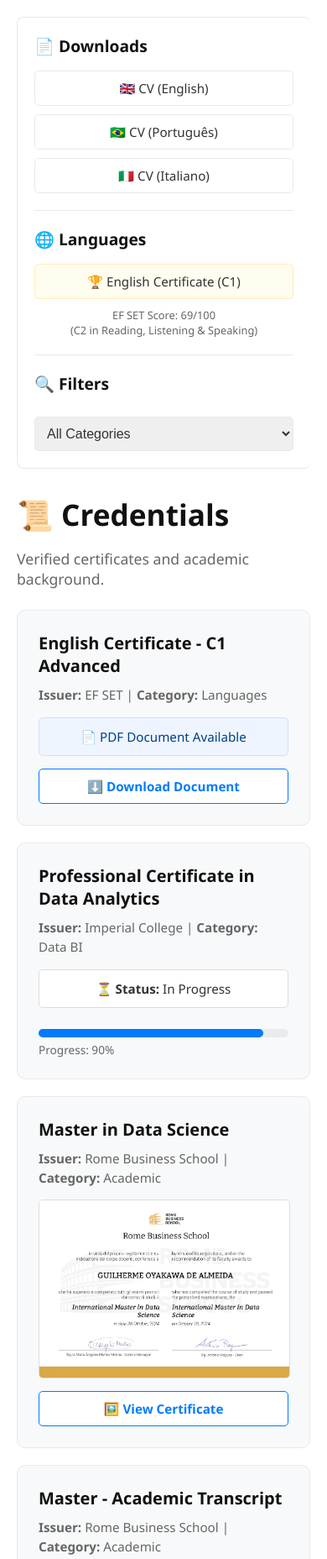
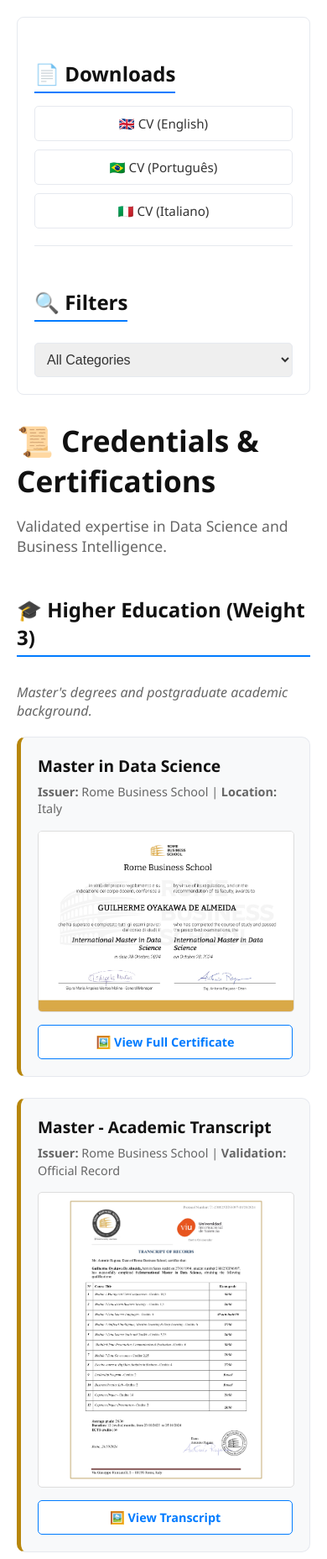
Before and after one commit to GuiAlmeida94/MyCredentials, a plain HTML site: page index.html in a window 390 px wide. Shown: the top 1856 px of the page at 84% size. Drawn offline with Linux system fonts and the light colour scheme.

Commit message:
Update index.html

```diff
--- a/index.html
+++ b/index.html
@@ -3,7 +3,7 @@
 <head>
 <meta charset="UTF-8">
 <meta name="viewport" content="width=device-width, initial-scale=1.0">
-<title>Credentials</title>
+<title>Credentials | Guilherme Oyakawa</title>
 <style>
     :root {
         --blue: #007bff;
@@ -12,6 +12,7 @@
         --border: #e6e9ef;
         --text-main: #333;
         --text-muted: #666;
+        --gold: #b8860b;
     }
 
     body {
@@ -19,21 +20,21 @@
         margin: 0;
         background: var(--bg-main);
         color: var(--text-main);
-        padding: 20px; /* Increased padding for better aesthetics */
+        padding: 20px;
         box-sizing: border-box;
     }
 
-    /* Center the entire layout on the screen */
+    /* Center the entire layout */
     .layout-container {
         display: flex;
         flex-direction: row;
         gap: 30px;
         align-items: flex-start;
-        max-width: 1100px; /* Prevents stretching on large monitors */
-        margin: 0 auto;    /* Centers the container */
+        max-width: 1200px;
+        margin: 0 auto;
     }
 
-    /* Sticky Sidebar implementation */
+    /* Sticky Sidebar */
     .sidebar {
         width: 280px;
         flex-shrink: 0;
@@ -42,8 +43,8 @@
         border: 1px solid var(--border);
         border-radius: 8px;
         box-sizing: border-box;
-        position: sticky; /* Keep it visible while scrolling */
-        top: 20px;        /* Distance from the top of the viewport */
+        position: sticky;
+        top: 20px;
         height: fit-content;
     }
 
@@ -52,42 +53,47 @@
         min-width: 0;
     }
 
-    h2, h3 { margin-top: 0; color: #111; font-size: 1.2rem;}
-    h1 { margin-top: 0; margin-bottom: 5px; font-size: 2.2rem; color: #111; }
+    /* Typography & Sections */
+    h1 { margin: 0 0 10px 0; font-size: 2.2rem; color: #111; }
+    h2 { margin: 30px 0 15px 0; font-size: 1.5rem; color: #111; border-bottom: 2px solid var(--blue); padding-bottom: 5px; display: inline-block; }
+    h3 { margin-top: 0; color: #111; font-size: 1.2rem;}
     hr { border: 0; border-top: 1px solid var(--border); margin: 20px 0; }
+    .section-desc { color: var(--text-muted); margin-bottom: 20px; font-style: italic; }
 
+    /* Buttons & Inputs */
     .btn { display: block; width: 100%; text-align: center; background: #fff; border: 1px solid var(--border); padding: 10px; margin-bottom: 10px; border-radius: 5px; text-decoration: none; color: var(--text-main); font-size: 0.95rem; cursor: pointer; transition: all 0.2s; box-sizing: border-box; }
     .btn:hover { border-color: var(--blue); color: var(--blue); }
-
     select { width: 100%; padding: 10px; border-radius: 5px; border: 1px solid var(--border); font-size: 1rem; margin-top: 10px; color: var(--text-main); }
 
-    .grid { display: flex; flex-direction: column; gap: 20px; margin-top: 20px; max-width: 100%; }
+    /* Grid Layouts */
+    .grid-large { display: flex; flex-direction: column; gap: 25px; margin-top: 10px; }
+    .grid-small { display: grid; grid-template-columns: repeat(auto-fit, minmax(300px, 1fr)); gap: 20px; margin-top: 10px; }
+
+    /* Card Styling */
     .card-wrapper { display: block; width: 100%; box-sizing: border-box; }
-    .cert-card { border: 1px solid var(--border); border-radius: 10px; padding: 25px; background-color: var(--bg-card); display: flex; flex-direction: column; box-sizing: border-box; width: 100%; }
+    .cert-card { border: 1px solid var(--border); border-radius: 10px; padding: 20px; background-color: var(--bg-card); display: flex; flex-direction: column; box-sizing: border-box; height: 100%; transition: transform 0.2s; }
+    .cert-card:hover { transform: translateY(-3px); border-color: #cbd3e0; }
 
-    .cert-img { width: 100%; border-radius: 5px; border: 1px solid #ddd; margin-bottom: 15px; object-fit: contain; max-height: 400px; background: #fff; display: block; }
-    .cert-title { font-size: 1.25rem; font-weight: bold; margin-bottom: 10px; color: #111; }
-    .cert-meta { font-size: 0.95rem; color: var(--text-muted); line-height: 1.5; margin-bottom: 15px; }
+    /* Academic Highlight (Weight 3) */
+    .tier-academic { border-left: 5px solid var(--gold); }
 
-    .btn-download { display: block; width: 100%; text-align: center; background: #fff; border: 1px solid var(--blue); color: var(--blue); padding: 10px; margin-top: auto; border-radius: 5px; text-decoration: none; font-weight: bold; font-size: 0.95rem; box-sizing: border-box;}
+    .cert-img { width: 100%; border-radius: 5px; border: 1px solid #ddd; margin-bottom: 15px; object-fit: contain; max-height: 350px; background: #fff; display: block; }
+    .cert-title { font-size: 1.2rem; font-weight: bold; margin-bottom: 8px; color: #111; }
+    .cert-meta { font-size: 0.9rem; color: var(--text-muted); line-height: 1.4; margin-bottom: 15px; }
+
+    .btn-download { display: block; width: 100%; text-align: center; background: #fff; border: 1px solid var(--blue); color: var(--blue); padding: 10px; margin-top: auto; border-radius: 5px; text-decoration: none; font-weight: bold; font-size: 0.9rem; box-sizing: border-box;}
     .btn-download:hover { background: var(--blue); color: #fff; }
 
-    .status-info { background: #eef5ff; border: 1px solid #cce0ff; color: #004085; padding: 12px; border-radius: 5px; font-size: 0.95rem; margin-bottom: 15px; text-align: center; box-sizing: border-box;}
+    .status-info { background: #eef5ff; border: 1px solid #cce0ff; color: #004085; padding: 10px; border-radius: 5px; font-size: 0.9rem; margin-bottom: 12px; text-align: center; }
 
     .progress-container { width: 100%; background-color: #e9ecef; border-radius: 5px; margin-top: 10px; height: 10px; }
     .progress-bar { width: 90%; background-color: var(--blue); height: 100%; border-radius: 5px; }
-    .progress-text { font-size: 0.85rem; color: var(--text-muted); margin-top: 5px; }
 
-    /* Responsive adjustments */
-    @media (max-width: 800px) {
+    /* Mobile Responsive */
+    @media (max-width: 900px) {
         .layout-container { flex-direction: column; align-items: center; }
-        .sidebar {
-            position: relative; /* Disable sticky on mobile for better UX */
-            top: 0;
-            width: 100%;
-            border-right: none;
-            border-bottom: 1px solid var(--border);
-        }
+        .sidebar { position: relative; top: 0; width: 100%; border-bottom: 1px solid var(--border); }
+        .grid-small { grid-template-columns: 1fr; }
     }
 </style>
 </head>
@@ -100,97 +106,107 @@
         <a href="https://raw.githubusercontent.com/GuiAlmeida94/MyCredentials/main/Portugues-Guilherme-Oyakawa-Almeida-2026.pdf" class="btn" target="_blank" download>🇧🇷 CV (Português)</a>
         <a href="https://raw.githubusercontent.com/GuiAlmeida94/MyCredentials/main/Italiano-Guilherme-Oyakawa-Almeida-2026.pdf" class="btn" target="_blank" download>🇮🇹 CV (Italiano)</a>
         <hr>
-        <h2>🌐 Languages</h2>
-        <a href="https://raw.githubusercontent.com/GuiAlmeida94/MyCredentials/main/English_Certificate.pdf" class="btn" target="_blank" style="background:#fffcf0; border-color:#ffeeba;">🏆 English Certificate (C1)</a>
-        <p style="font-size: 0.8rem; color: #666; text-align: center; margin-top: 5px;">EF SET Score: 69/100<br>(C2 in Reading, Listening & Speaking)</p>
-        <hr>
         <h2>🔍 Filters</h2>
         <select id="categoryFilter" onchange="filterCerts()">
             <option value="All">All Categories</option>
+            <option value="Academic">Academic (Post-Grad)</option>
+            <option value="Data BI">Professional BI</option>
+            <option value="SQL">SQL Skills</option>
+            <option value="Python">Python Skills</option>
             <option value="Languages">Languages</option>
-            <option value="Data BI">Data BI</option>
-            <option value="Academic">Academic</option>
-            <option value="SQL">SQL</option>
-            <option value="Python">Python</option>
         </select>
     </div>
 
     <div class="main-content">
-        <h1>📜 Credentials</h1>
-        <p style="color: var(--text-muted); font-size: 1.1rem; margin-bottom: 25px;">Verified certificates and academic background.</p>
+        <h1>📜 Credentials & Certifications</h1>
+        <p style="color: var(--text-muted); font-size: 1.1rem;">Validated expertise in Data Science and Business Intelligence.</p>
 
-        <div class="grid" id="certGrid">
-            <div class="card-wrapper" data-category="Languages">
-                <div class="cert-card">
-                    <div class="cert-title">English Certificate - C1 Advanced</div>
-                    <div class="cert-meta"><b>Issuer:</b> EF SET | <b>Category:</b> Languages</div>
-                    <div class="status-info">📄 PDF Document Available</div>
-                    <a href="https://raw.githubusercontent.com/GuiAlmeida94/MyCredentials/main/English_Certificate.pdf" class="btn-download" target="_blank" download>⬇️ Download Document</a>
-                </div>
-            </div>
-
-            <div class="card-wrapper" data-category="Data BI">
-                <div class="cert-card">
-                    <div class="cert-title">Professional Certificate in Data Analytics</div>
-                    <div class="cert-meta"><b>Issuer:</b> Imperial College | <b>Category:</b> Data BI</div>
-                    <div class="status-info" style="background: #fff; border-color: #ddd; color:#333;">⏳ <b>Status:</b> In Progress</div>
-                    <div class="progress-container"><div class="progress-bar"></div></div>
-                    <div class="progress-text">Progress: 90%</div>
+        <section id="sec-academic">
+            <h2>🎓 Higher Education (Weight 3)</h2>
+            <p class="section-desc">Master's degrees and postgraduate academic background.</p>
+            <div class="grid-large">
+                <div class="card-wrapper" data-category="Academic">
+                    <div class="cert-card tier-academic">
+                        <div class="cert-title">Master in Data Science</div>
+                        <div class="cert-meta"><b>Issuer:</b> Rome Business School | <b>Location:</b> Italy</div>
+                        <img src="https://raw.githubusercontent.com/GuiAlmeida94/MyCredentials/main/Certificate%20-%20GUILHERME%20OYAKAWA%20DE%20ALMEIDA.jpg" alt="Master Certificate" class="cert-img">
+                        <a href="https://raw.githubusercontent.com/GuiAlmeida94/MyCredentials/main/Certificate%20-%20GUILHERME%20OYAKAWA%20DE%20ALMEIDA.jpg" class="btn-download" target="_blank">🖼️ View Full Certificate</a>
                     </div>
                 </div>
 
                 <div class="card-wrapper" data-category="Academic">
-                <div class="cert-card">
-                    <div class="cert-title">Master in Data Science</div>
-                    <div class="cert-meta"><b>Issuer:</b> Rome Business School | <b>Category:</b> Academic</div>
-                    <img src="https://raw.githubusercontent.com/GuiAlmeida94/MyCredentials/main/Certificate%20-%20GUILHERME%20OYAKAWA%20DE%20ALMEIDA.jpg" alt="Master Certificate" class="cert-img">
-                    <a href="https://raw.githubusercontent.com/GuiAlmeida94/MyCredentials/main/Certificate%20-%20GUILHERME%20OYAKAWA%20DE%20ALMEIDA.jpg" class="btn-download" target="_blank">🖼️ View Certificate</a>
+                    <div class="cert-card tier-academic">
+                        <div class="cert-title">Master - Academic Transcript</div>
+                        <div class="cert-meta"><b>Issuer:</b> Rome Business School | <b>Validation:</b> Official Record</div>
+                        <img src="https://raw.githubusercontent.com/GuiAlmeida94/MyCredentials/main/Transcript%20-%20Guilherme%20Oyakawa%20De%20Almeida.jpg" alt="Transcript" class="cert-img">
+                        <a href="https://raw.githubusercontent.com/GuiAlmeida94/MyCredentials/main/Transcript%20-%20Guilherme%20Oyakawa%20De%20Almeida.jpg" class="btn-download" target="_blank">🖼️ View Transcript</a>
                     </div>
                 </div>
+            </div>
+        </section>
 
-            <div class="card-wrapper" data-category="Academic">
+        <section id="sec-professional">
+            <h2>🏆 Professional Specializations (Weight 2)</h2>
+            <p class="section-desc">Certifications from globally recognized institutions.</p>
+            <div class="grid-large">
+                <div class="card-wrapper" data-category="Data BI">
                     <div class="cert-card">
-                    <div class="cert-title">Master - Academic Transcript</div>
-                    <div class="cert-meta"><b>Issuer:</b> Rome Business School | <b>Category:</b> Academic</div>
-                    <img src="https://raw.githubusercontent.com/GuiAlmeida94/MyCredentials/main/Transcript%20-%20Guilherme%20Oyakawa%20De%20Almeida.jpg" alt="Transcript" class="cert-img">
-                    <a href="https://raw.githubusercontent.com/GuiAlmeida94/MyCredentials/main/Transcript%20-%20Guilherme%20Oyakawa%20De%20Almeida.jpg" class="btn-download" target="_blank">🖼️ View Transcript</a>
+                        <div class="cert-title">Professional Certificate in Data Analytics</div>
+                        <div class="cert-meta"><b>Issuer:</b> Imperial College London | <b>Focus:</b> Strategic Analytics</div>
+                        <div class="status-info" style="background: #fff3cd; border-color: #ffeeba; color:#856404;">⏳ <b>Status:</b> Final Phase (Completion 2026)</div>
+                        <div class="progress-container"><div class="progress-bar"></div></div>
+                        <p style="font-size: 0.8rem; margin: 5px 0 15px 0; color: var(--text-muted);">Current Progress: 90%</p>
+                    </div>
+                </div>
+            </div>
+        </section>
+
+        <section id="sec-technical">
+            <h2>🛠️ Technical Skills & Languages (Weight 1)</h2>
+            <p class="section-desc">Tool-specific mastery and communication proficiency.</p>
+            <div class="grid-small">
+                <div class="card-wrapper" data-category="Languages">
+                    <div class="cert-card">
+                        <div class="cert-title">English C1 Advanced</div>
+                        <div class="cert-meta"><b>Issuer:</b> EF SET | <b>Score:</b> 69/100</div>
+                        <a href="https://raw.githubusercontent.com/GuiAlmeida94/MyCredentials/main/English_Certificate.pdf" class="btn-download" target="_blank">⬇️ Download PDF</a>
                     </div>
                 </div>
 
                 <div class="card-wrapper" data-category="Data BI">
                     <div class="cert-card">
                         <div class="cert-title">Power BI Data Analyst</div>
-                    <div class="cert-meta"><b>Issuer:</b> DataCamp | <b>Category:</b> Data BI</div>
-                    <img src="https://raw.githubusercontent.com/GuiAlmeida94/MyCredentials/main/DataCampCertification_PBI.jpg" alt="Power BI Certificate" class="cert-img">
-                    <a href="https://raw.githubusercontent.com/GuiAlmeida94/MyCredentials/main/DataCampCertification_PBI.jpg" class="btn-download" target="_blank">🖼️ View Certificate</a>
+                        <div class="cert-meta"><b>Issuer:</b> DataCamp</div>
+                        <a href="https://raw.githubusercontent.com/GuiAlmeida94/MyCredentials/main/DataCampCertification_PBI.jpg" class="btn-download" target="_blank">🖼️ View Cert</a>
                     </div>
                 </div>
 
                 <div class="card-wrapper" data-category="SQL">
                     <div class="cert-card">
                         <div class="cert-title">SQL Data Analyst</div>
-                    <div class="cert-meta"><b>Issuer:</b> DataCamp | <b>Category:</b> SQL</div>
-                    <img src="https://raw.githubusercontent.com/GuiAlmeida94/MyCredentials/main/DataCampCertification_SQL.jpg" alt="SQL Certificate" class="cert-img">
-                    <a href="https://raw.githubusercontent.com/GuiAlmeida94/MyCredentials/main/DataCampCertification_SQL.jpg" class="btn-download" target="_blank">⬇️ Download/View Document</a>
+                        <div class="cert-meta"><b>Issuer:</b> DataCamp</div>
+                        <a href="https://raw.githubusercontent.com/GuiAlmeida94/MyCredentials/main/DataCampCertification_SQL.jpg" class="btn-download" target="_blank">🖼️ View Cert</a>
                     </div>
                 </div>
 
                 <div class="card-wrapper" data-category="Python">
                     <div class="cert-card">
                         <div class="cert-title">Python Data Analyst</div>
-                    <div class="cert-meta"><b>Issuer:</b> DataCamp | <b>Category:</b> Python</div>
-                    <img src="https://raw.githubusercontent.com/GuiAlmeida94/MyCredentials/main/certificate_python%20Data%20Analyst.jpg" alt="Python Certificate" class="cert-img">
-                    <a href="https://raw.githubusercontent.com/GuiAlmeida94/MyCredentials/main/certificate_python%20Data%20Analyst.jpg" class="btn-download" target="_blank">🖼️ View Certificate</a>
+                        <div class="cert-meta"><b>Issuer:</b> DataCamp</div>
+                        <a href="https://raw.githubusercontent.com/GuiAlmeida94/MyCredentials/main/certificate_python%20Data%20Analyst.jpg" class="btn-download" target="_blank">🖼️ View Cert</a>
                     </div>
                 </div>
             </div>
+        </section>
     </div>
 </div>
 
 <script>
+    /* Technical logic for filtering content */
     function filterCerts() {
         var selected = document.getElementById("categoryFilter").value;
         var cards = document.querySelectorAll(".card-wrapper");
+
         cards.forEach(function(card) {
             if (selected === "All" || card.getAttribute("data-category") === selected) {
                 card.style.display = "block";
```
Lines whose indentation alone changed are shown as unchanged.
